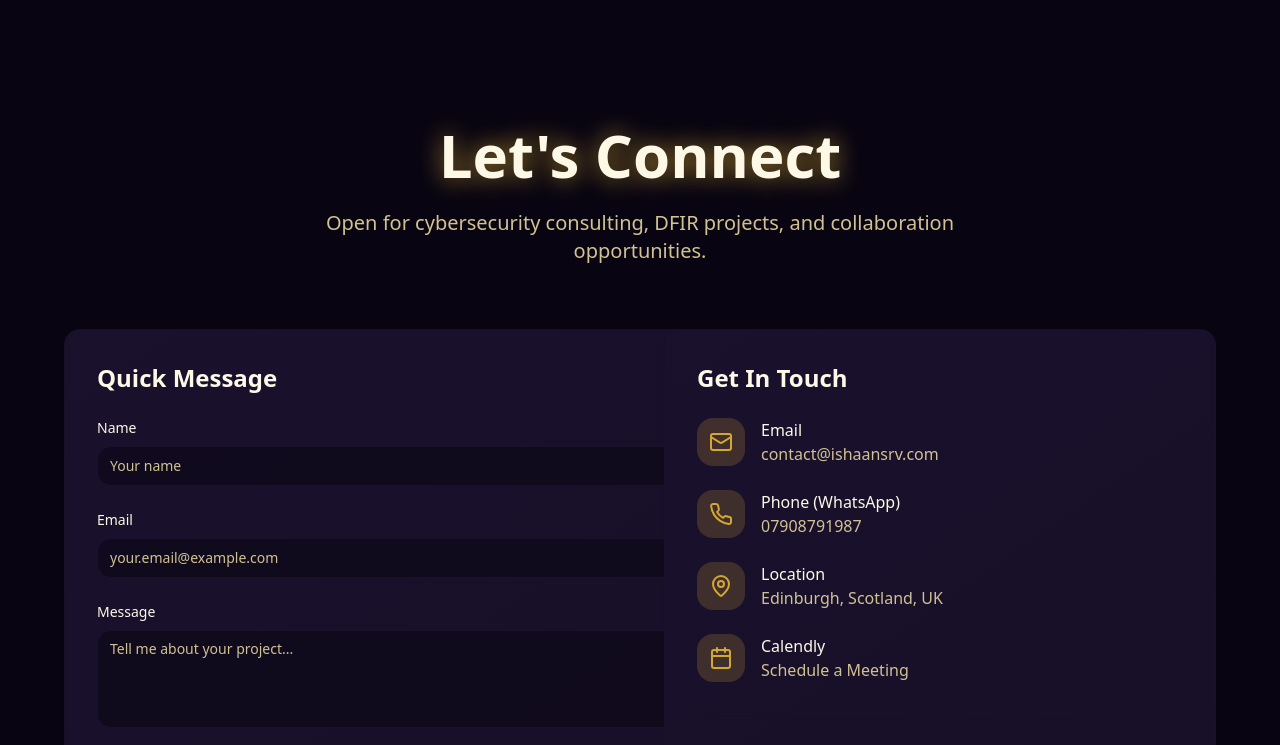
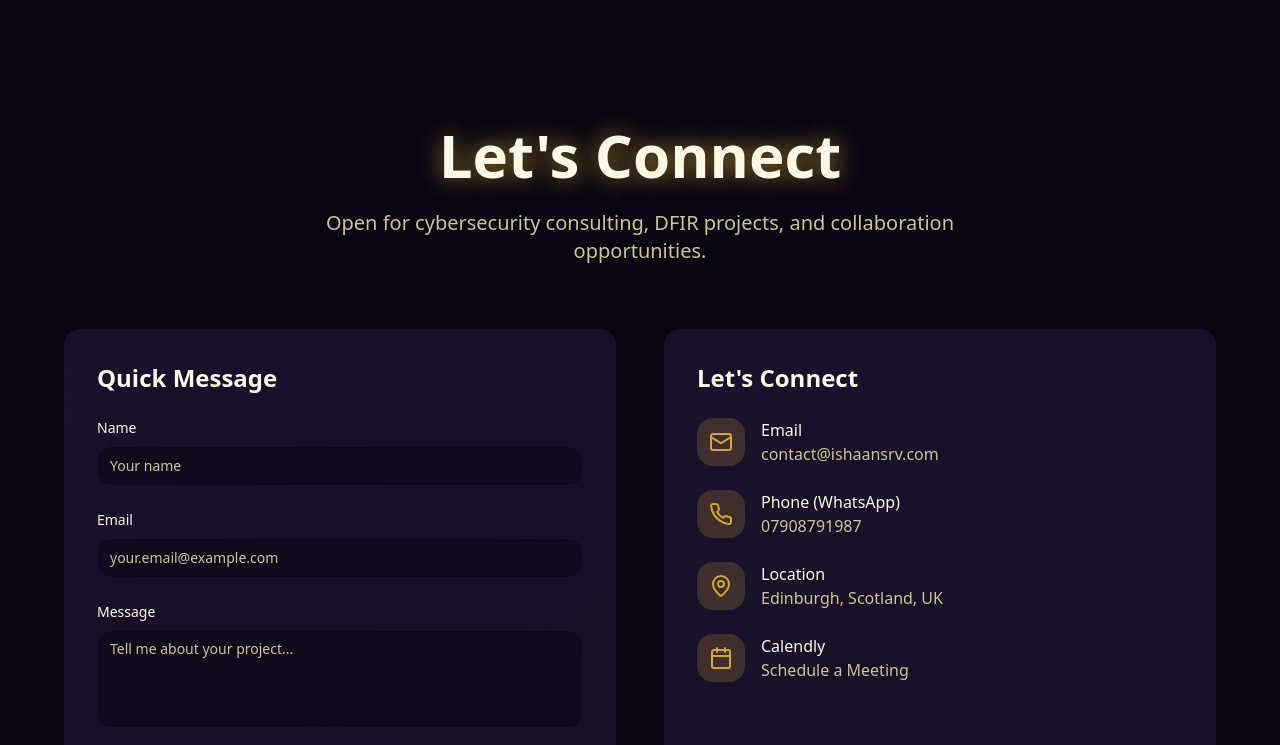
Before and after one commit to Xalpha19/dark-purple-persona, a React (Vite) app: page / in a window 1280 px wide. Shown: the part 7106-7851 px from the top of the page. Built offline with nearby package versions, Linux system fonts and the light colour scheme; no server answers.

Commit message:
Adjust contact section layout
Move the div towards the left, bring the "Let's Connect" div to the front and drag it to the right side, avoiding any overlapping of div elements.

```diff
--- a/src/components/ContactSection.tsx
+++ b/src/components/ContactSection.tsx
@@ -6,6 +6,7 @@ import { Textarea } from "@/components/ui/textarea";
 import { Link } from "react-router-dom";
 import { useState, useEffect } from "react";
 import { useToast } from "@/hooks/use-toast";
+
 const ContactSection = () => {
   const [formData, setFormData] = useState({
     name: "",
@@ -14,9 +15,7 @@ const ContactSection = () => {
   });
   const [captcha, setCaptcha] = useState({ question: "", answer: 0 });
   const [captchaInput, setCaptchaInput] = useState("");
-  const {
-    toast
-  } = useToast();
+  const { toast } = useToast();
 
   // Generate random math captcha
   const generateCaptcha = () => {
@@ -82,14 +81,16 @@ const ContactSection = () => {
     setCaptchaInput("");
     generateCaptcha(); // Generate new captcha for next submission
   };
+
   const handleChange = (e: React.ChangeEvent<HTMLInputElement | HTMLTextAreaElement>) => {
     setFormData(prev => ({
       ...prev,
       [e.target.name]: e.target.value
     }));
   };
-  return <section className="py-24 relative">
 
+  return (
+    <section className="py-24 relative">
       <div className="container mx-auto px-6 relative z-10">
         <div className="text-center mb-16">
           <h2 className="text-4xl md:text-6xl font-bold mb-6 glow-text">
@@ -103,8 +104,9 @@ const ContactSection = () => {
         <div className="max-w-6xl mx-auto">
           <div className="grid lg:grid-cols-2 gap-12">
 
-            {/* Quick Contact Form - Now First */}
-            <Card className="bg-gradient-card border-border/20 glow-purple w-[200%]">
+            {/* Quick Contact Form - Moved Left */}
+            <div className="lg:order-1">
+              <Card className="bg-gradient-card border-border/20 glow-purple">
                 <CardContent className="p-8">
                   <h3 className="text-2xl font-bold mb-6">Quick Message</h3>
                   <form onSubmit={handleSubmit} className="space-y-6">
@@ -171,12 +173,13 @@ const ContactSection = () => {
                   </form>
                 </CardContent>
               </Card>
+            </div>
 
-            {/* Contact Info - Now Second */}
-            <div className="space-y-8">
+            {/* Contact Info - Moved Right */}
+            <div className="lg:order-2 space-y-8">
               <Card className="bg-gradient-card border-border/50 glow-purple">
                 <CardContent className="p-8">
-                  <h3 className="text-2xl font-bold mb-6">Get In Touch</h3>
+                  <h3 className="text-2xl font-bold mb-6">Let's Connect</h3>
                   <div className="space-y-6">
 
                     <div className="flex items-center gap-4">
@@ -271,6 +274,8 @@ const ContactSection = () => {
         </div>
       </div>
       <div id="contact-bottom"></div>
-    </section>;
+    </section>
+  );
 };
+
 export default ContactSection;
```
Lines whose indentation alone changed are shown as unchanged.
